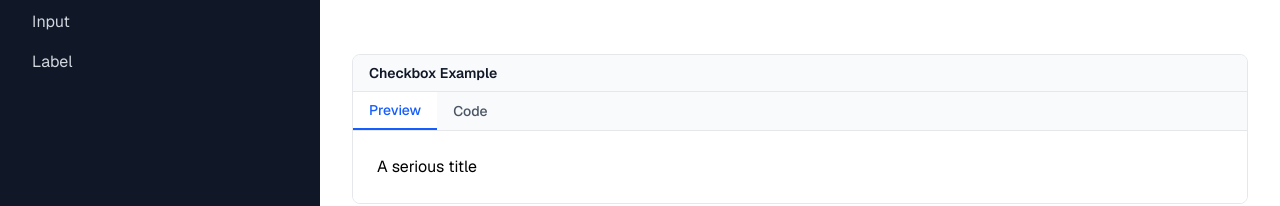
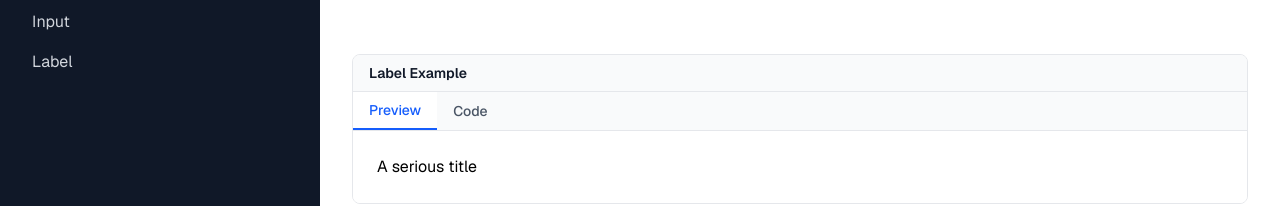
Before and after one commit to Areg472/component-library, a Next.js app: page /label in a window 1280 px wide. Shown: the part 174-380 px from the top of the page. Built offline with nearby package versions, Linux system fonts and the light colour scheme.

Commit message:
Update page.tsx

```diff
--- a/src/app/label/page.tsx
+++ b/src/app/label/page.tsx
@@ -9,7 +9,7 @@ export const metadata: Metadata = {
     "A customizable label with custom classnames and onChange functionality.",
 };
 
-export default function CheckboxPage() {
+export default function LabelPage() {
   const componentSource = `export function Label({
     className,
     label,
@@ -39,7 +39,7 @@ export default function Example() {
 
       <CopySourceButton sourceCode={componentSource} className="mb-8" />
 
-      <CodePreview title="Checkbox Example" code={basicExample}>
+      <CodePreview title="Label Example" code={basicExample}>
         <Label className="text-black" label="A serious title" />
       </CodePreview>
 
```
